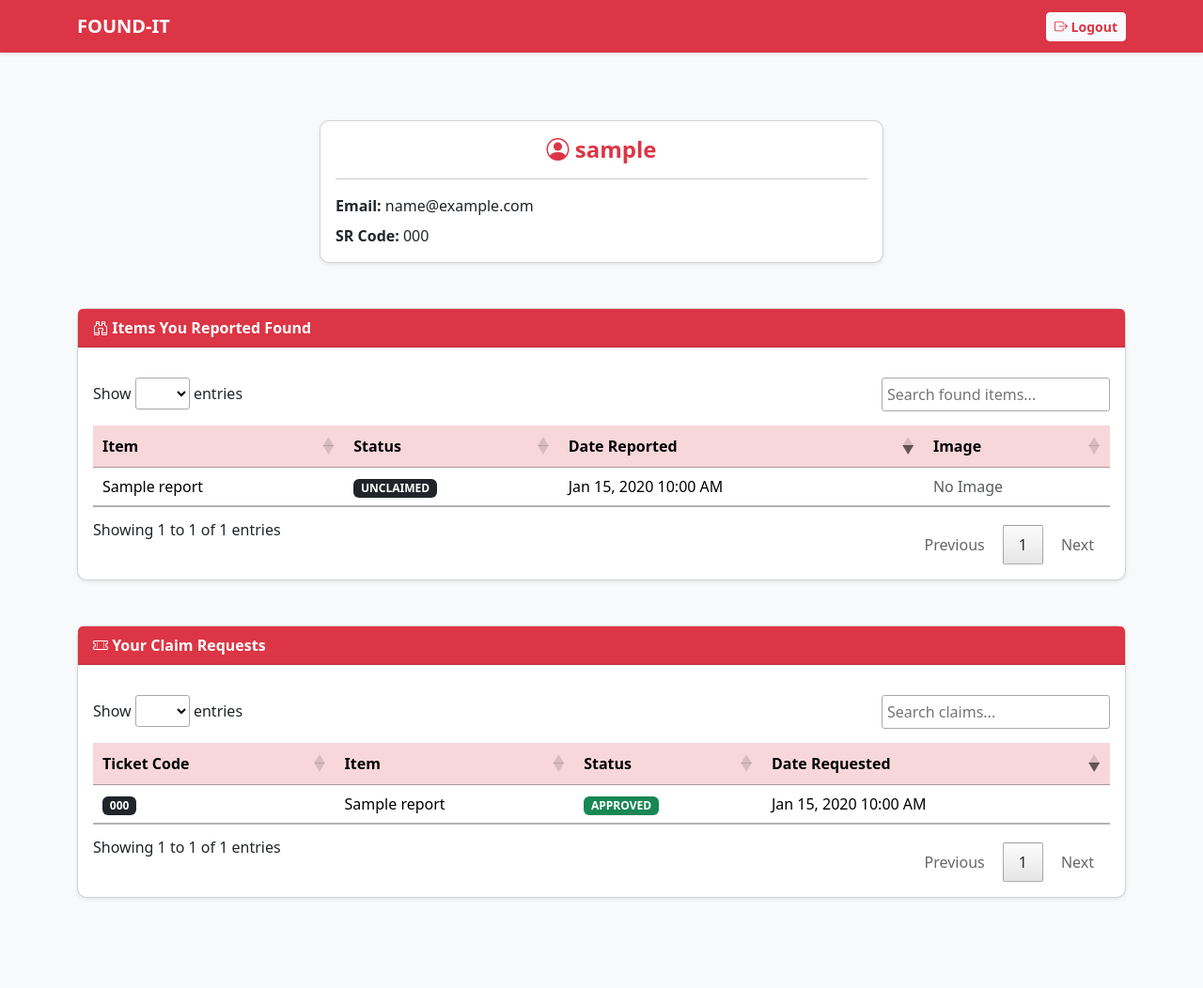
After one commit to JROMEEEE/FOUND-IT-2025, a PHP site: page /dashboard/profile.php in a window 1280 px wide. The commit adds this page. Shown: the whole page at 94% size. Run offline with PHP 8.4, Linux system fonts and the light colour scheme; the visitor is signed in with stand-in values (Sample User, id 1); tables that the repository leaves empty or names only in its code hold one stand-in row (values such as "Sample post"); some libraries are stand-ins or nearby versions.

Commit message:
Profile Dashboard And DataTables Integration

```diff
--- a/dashboard/admin_dashboard.php
+++ b/dashboard/admin_dashboard.php
@@ -38,7 +38,7 @@ if ($is_admin != 1) {
 
 <body class="bg-light">
   <!-- NAVBAR -->
-  <nav class="navbar navbar-expand-lg navbar-dark bg-danger shadow-sm">
+  <nav class="navbar navbar-expand-lg navbar-dark bg-danger shadow-sm fixed-top">
     <div class="container">
       <a class="navbar-brand fw-bold" href="../index.php">FOUND-IT Admin</a>
       <button class="navbar-toggler" type="button" data-bs-toggle="collapse" data-bs-target="#navbarNav">
@@ -63,7 +63,7 @@ if ($is_admin != 1) {
   </nav>
 
   <!-- ADMIN DASHBOARD CONTENT -->
-  <div class="container py-5">
+  <div class="container py-5 mt-5">
     <div class="text-center mb-5">
       <h2 class="fw-bold text-danger">Welcome Admin, <?php echo $user_name; ?>!</h2>
       <p class="text-muted">Manage FOUND-IT system data and review user submissions here.</p>
--- /dev/null
+++ b/dashboard/profile.php
@@ -0,0 +1,206 @@
+<?php
+session_start();
+require_once '../dbconnect.php';
+
+if (!isset($_SESSION['user_id'])) {
+    header("Location: ../accounts/login.php");
+    exit;
+}
+
+$database = new Database();
+$conn = $database->getConnect();
+$user_id = $_SESSION['user_id'];
+
+$stmt = $conn->prepare("SELECT user_name, sr_code, email FROM users_table WHERE user_id = ?");
+$stmt->execute([$user_id]);
+$user = $stmt->fetch(PDO::FETCH_ASSOC);
+
+// FOUND REPORTS
+$stmt = $conn->prepare("
+    SELECT fnd_id, fnd_name, fnd_datetime, image_path, fnd_status
+    FROM found_report
+    WHERE user_id = ?
+    ORDER BY fnd_datetime DESC
+");
+$stmt->execute([$user_id]);
+$found_reports = $stmt->fetchAll(PDO::FETCH_ASSOC);
+
+// CLAIM REQUESTS
+$stmt = $conn->prepare("
+    SELECT cr.request_id, cr.ticket_code, cr.status, cr.request_date, fr.fnd_name
+    FROM claim_request cr
+    LEFT JOIN found_report fr ON cr.fnd_id = fr.fnd_id
+    WHERE cr.user_id = ?
+    ORDER BY cr.request_date DESC
+");
+$stmt->execute([$user_id]);
+$claim_requests = $stmt->fetchAll(PDO::FETCH_ASSOC);
+?>
+
+<!DOCTYPE html>
+<html lang="en">
+<head>
+  <meta charset="UTF-8">
+  <title>Your Profile | FOUND-IT</title>
+  <?php include '../imports.php'; ?>
+
+  <!-- DataTables CSS -->
+  <link rel="stylesheet" href="https://cdn.datatables.net/1.13.5/css/jquery.dataTables.min.css">
+  <script src="https://code.jquery.com/jquery-3.7.1.min.js"></script>
+  <script src="https://cdn.datatables.net/1.13.5/js/jquery.dataTables.min.js"></script>
+
+  <style>
+    body {
+        padding-top: 80px;
+    }
+    div.dataTables_wrapper div.dataTables_filter {
+        margin-bottom: 15px;
+    }
+    div.dataTables_wrapper div.dataTables_paginate {
+        margin-top: 15px;
+    }
+    table.dataTable td, table.dataTable th {
+        vertical-align: middle;
+    }
+    .card {
+        border-radius: 10px;
+    }
+  </style>
+
+</head>
+
+<body class="bg-light">
+
+<!-- NAVBAR -->
+<nav class="navbar navbar-expand-lg navbar-dark bg-danger shadow-sm fixed-top">
+  <div class="container">
+    <a class="navbar-brand fw-bold" href="user_dashboard.php">FOUND-IT</a>
+    <div class="d-flex">
+      <a href="../accounts/logout.php" class="btn btn-light btn-sm text-danger fw-semibold">
+        <i class="bi bi-box-arrow-right"></i> Logout
+      </a>
+    </div>
+  </div>
+</nav>
+
+<div class="container py-5">
+<!-- USER INFO -->
+<div class="card shadow-sm mb-5 mx-auto" style="max-width: 600px;">
+    <div class="card-body">
+        <h4 class="fw-bold text-danger text-center">
+            <i class="bi bi-person-circle"></i> <?= htmlspecialchars($user['user_name']); ?>
+        </h4>
+        <hr>
+        <p class="mb-2"><strong>Email:</strong> <?= htmlspecialchars($user['email']); ?></p>
+        <p class="mb-0"><strong>SR Code:</strong> <?= $user['sr_code'] ? htmlspecialchars($user['sr_code']) : '<span class="text-muted">Not Provided</span>'; ?></p>
+    </div>
+</div>
+
+
+
+  <!-- FOUND REPORTS -->
+  <div class="card shadow-sm mb-5">
+    <div class="card-header bg-danger text-white fw-semibold">
+      <i class="bi bi-binoculars"></i> Items You Reported Found
+    </div>
+    <div class="card-body">
+      <?php if (empty($found_reports)): ?>
+        <div class="text-muted fst-italic text-center py-3">You have not reported any found items.</div>
+      <?php else: ?>
+        <div class="table-responsive mt-3">
+          <table id="foundReportsTable" class="table table-hover align-middle">
+            <thead class="table-danger">
+              <tr>
+                <th>Item</th>
+                <th>Status</th>
+                <th>Date Reported</th>
+                <th>Image</th>
+              </tr>
+            </thead>
+            <tbody>
+              <?php foreach ($found_reports as $row): ?>
+                <tr>
+                  <td><?= htmlspecialchars($row['fnd_name']); ?></td>
+                  <td><span class="badge bg-dark text-uppercase"><?= htmlspecialchars($row['fnd_status']); ?></span></td>
+                  <td><?= date("M d, Y h:i A", strtotime($row['fnd_datetime'])); ?></td>
+                  <td>
+                    <?php if ($row['image_path'] && file_exists("../" . $row['image_path'])): ?>
+                      <img src="../<?= htmlspecialchars($row['image_path']); ?>" class="rounded" style="height:60px; object-fit:cover;">
+                    <?php else: ?>
+                      <span class="text-muted">No Image</span>
+                    <?php endif; ?>
+                  </td>
+                </tr>
+              <?php endforeach; ?>
+            </tbody>
+          </table>
+        </div>
+      <?php endif; ?>
+    </div>
+  </div>
+
+  <!-- CLAIM REQUESTS -->
+  <div class="card shadow-sm mb-5">
+    <div class="card-header bg-danger text-white fw-semibold">
+      <i class="bi bi-ticket-perforated"></i> Your Claim Requests
+    </div>
+    <div class="card-body">
+      <?php if (empty($claim_requests)): ?>
+        <div class="text-muted fst-italic text-center py-3">You have not submitted any claim requests.</div>
+      <?php else: ?>
+        <div class="table-responsive mt-3">
+          <table id="claimRequestsTable" class="table table-hover align-middle">
+            <thead class="table-danger">
+              <tr>
+                <th>Ticket Code</th>
+                <th>Item</th>
+                <th>Status</th>
+                <th>Date Requested</th>
+              </tr>
+            </thead>
+            <tbody>
+              <?php foreach ($claim_requests as $row): ?>
+                <?php
+                $badgeClass = match($row['status']) {
+                    'approved' => 'success',
+                    'rejected' => 'danger',
+                    default => 'secondary',
+                };
+                ?>
+                <tr>
+                  <td><span class="badge bg-dark"><?= htmlspecialchars($row['ticket_code']); ?></span></td>
+                  <td><?= htmlspecialchars($row['fnd_name']); ?></td>
+                  <td><span class="badge bg-<?= $badgeClass ?> text-uppercase"><?= htmlspecialchars($row['status']); ?></span></td>
+                  <td><?= date("M d, Y h:i A", strtotime($row['request_date'])); ?></td>
+                </tr>
+              <?php endforeach; ?>
+            </tbody>
+          </table>
+        </div>
+      <?php endif; ?>
+    </div>
+  </div>
+
+</div>
+
+<script>
+$(document).ready(function() {
+    $('#foundReportsTable').DataTable({
+        pageLength: 5,
+        order: [[2, 'desc']],
+        responsive: true,
+        language: { search: "_INPUT_", searchPlaceholder: "Search found items..." }
+    });
+
+    $('#claimRequestsTable').DataTable({
+        pageLength: 5,
+        order: [[3, 'desc']],
+        responsive: true,
+        language: { search: "_INPUT_", searchPlaceholder: "Search claims..." }
+    });
+});
+</script>
+
+<script src="https://cdn.jsdelivr.net/npm/bootstrap@5.3.3/dist/js/bootstrap.bundle.min.js"></script>
+</body>
+</html>
--- a/dashboard/user_dashboard.php
+++ b/dashboard/user_dashboard.php
@@ -41,7 +41,7 @@ $is_admin = $user ? (int)$user['is_admin'] : 0;
 
 <body class="bg-light">
   <!-- NAVBAR -->
-  <nav class="navbar navbar-expand-lg navbar-dark bg-danger shadow-sm">
+  <nav class="navbar navbar-expand-lg navbar-dark bg-danger shadow-sm fixed-top">
     <div class="container">
       <a class="navbar-brand fw-bold" href="../index.php">FOUND-IT</a>
       <button class="navbar-toggler" type="button" data-bs-toggle="collapse" data-bs-target="#navbarNav">
@@ -71,7 +71,7 @@ $is_admin = $user ? (int)$user['is_admin'] : 0;
   </nav>
 
   <!-- DASHBOARD CONTENT -->
-  <div class="container py-5">
+  <div class="container py-5 mt-5">
     <div class="text-center mb-5">
       <h2 class="fw-bold text-danger">Welcome, <?php echo $user_name; ?>!</h2>
       <p class="text-muted">FOUND-IT Dasboard</p>
```
Also changed, not shown: dashboard/admin_claimrep.php (+39 -73 lines), dashboard/admin_stats.php (+8 -13 lines).
